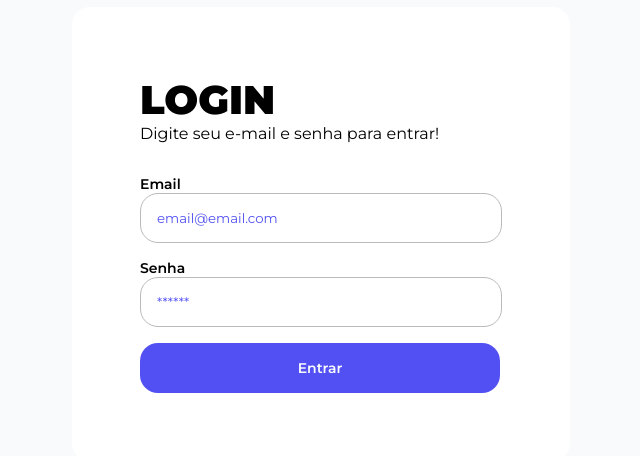
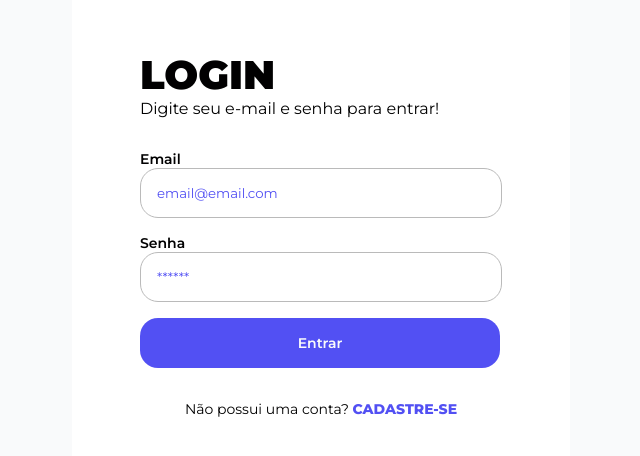
Before and after one commit to reisArthur2602/helpdev, a React (Vite) app: page / in a window 1280 px wide. Shown: the part 166-622 px from the top of the page, without its empty margins (319-959 px from the left). Built offline with nearby package versions, Linux system fonts and the light colour scheme.

Commit message:
feat: criar pagina SignIn

```diff
--- a/src/pages/signin/SignIn.jsx
+++ b/src/pages/signin/SignIn.jsx
@@ -2,7 +2,8 @@ import React from 'react';
 import * as S from './styles';
 
 import { LayoutSign } from '../../shared/layout';
-import { TextField , ButtonSubmit} from '../../shared/components';
+import { TextField, ButtonSubmit } from '../../shared/components';
+import { NavLink } from 'react-router-dom';
 
 export const SignIn = () => {
   return (
@@ -30,6 +31,9 @@ export const SignIn = () => {
         <ButtonSubmit>Entrar</ButtonSubmit>
       </S.Form>
       {/* link */}
+      <S.Span>
+        Não possui uma conta? <NavLink>CADASTRE-SE</NavLink>
+      </S.Span>
     </LayoutSign>
   );
 };
--- a/src/pages/signin/styles.jsx
+++ b/src/pages/signin/styles.jsx
@@ -9,5 +9,16 @@ export const Form = styled.form`
 display: flex;
 flex-direction: column;
 gap: 1rem;
+`
+
+export const Span = styled.span`
+width: 100%;
+text-align: center;
+font-size: 0.875rem;
+a{
+  font-weight: 800;
+  color: var(--purple);
+}
+
 
 `
```
